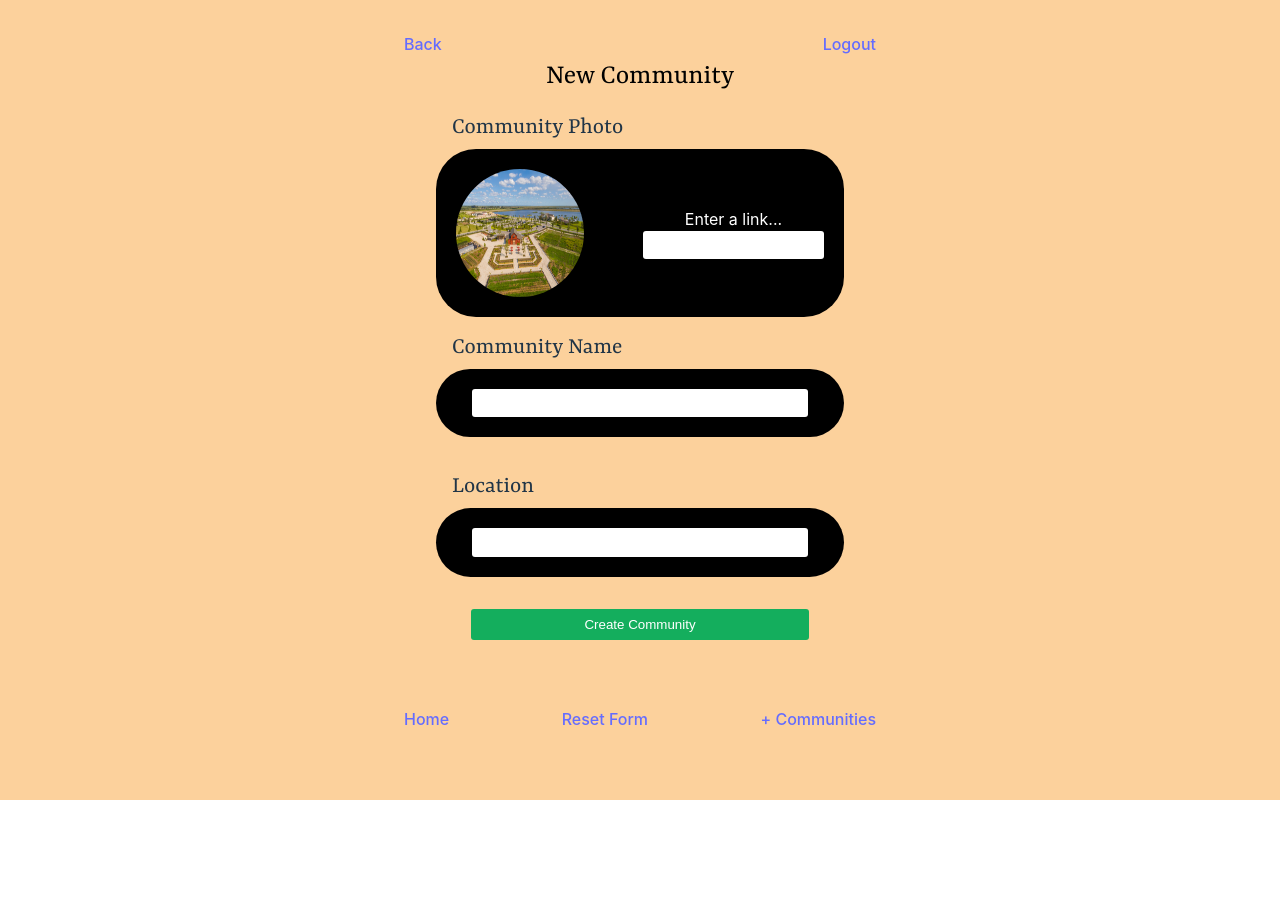
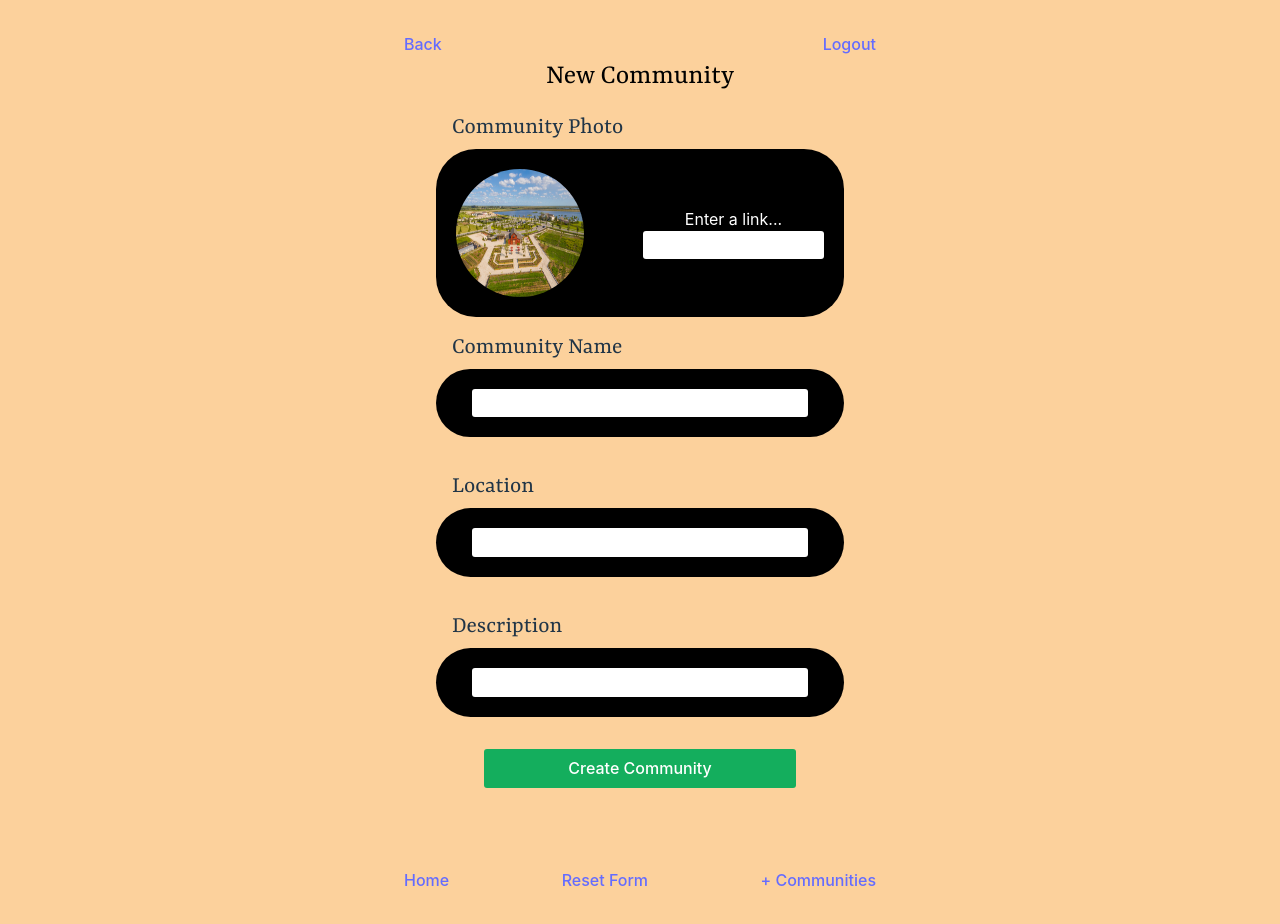
Before and after one commit to danrcross/koinoplaza, a React (Vite) app in the folder client/: page /newcommunity in a window 1280 px wide. Before the commit the page ends 800 px from the top, so only its background shows below. Built offline with nearby package versions, Linux system fonts and the light colour scheme; no server answers.

Commit message:
add JS logic to NewCommunityPage.jsx, update client mutations.js and server resolvers.js

```diff
--- a/client/src/pages/NewCommunityPage.jsx
+++ b/client/src/pages/NewCommunityPage.jsx
@@ -1,8 +1,72 @@
 import Header from "../components/Header";
 import Footer from "../components/Footer";
+import { useNavigate } from "react-router-dom";
+
+import { useState } from "react";
+import { useQuery, useMutation } from "@apollo/client";
+import { GET_CURRENT_USER } from "../utils/queries";
+import { CREATE_COMMUNITY } from "../utils/mutations";
 
 import sampPic from "../assets/images/wvlok.png";
 export default function NewCommunityPage() {
+  const navigate = useNavigate();
+
+  // use store the data for the form in a state
+  const [formState, setFormState] = useState({
+    name: "",
+    description: "",
+    location: "",
+    image: "",
+  });
+
+  // Define our Query and Mutation
+  const { data, loading } = useQuery(GET_CURRENT_USER);
+  const [createCommunity] = useMutation(CREATE_COMMUNITY);
+
+  // Handles Form Change
+  const handleChange = (e) => {
+    const { name, value } = e.target;
+
+    setFormState({
+      ...formState,
+      [name]: value,
+    });
+
+    // for later, if we want to notify users that fields can't be empty while filling out form
+    if ((name === "name" || "location" || "description") && value === "") {
+      console.log("field cannot be blank!");
+    }
+  };
+
+  // Upon clicking "Create Community"...
+  const handleClick = async (e) => {
+    e.preventDefault();
+    console.log("button clicked");
+
+    // get the current user._id, as well as the values in the form
+    const userID = (await data?.currentUser._id) || [];
+    const { name, description, location, image } = formState;
+
+    // perform mutation with those values. Upon success, redirect to the users communities
+    try {
+      await createCommunity({
+        variables: {
+          name,
+          description,
+          location,
+          image,
+          createdBy: userID,
+        },
+      });
+      window.alert(
+        `New Community, ${name}, successfully created! \n Redirecting to your communities`
+      );
+      navigate("/communities");
+    } catch (err) {
+      console.log(err);
+    }
+  };
+
   return (
     <div className="newItemPage">
       <Header />
@@ -20,8 +84,10 @@ export default function NewCommunityPage() {
               <input
                 type="url"
                 id="ncPicUrl"
-                name="ncPicUrl"
+                name="image"
                 className="itemInputShort"
+                value={formState.image}
+                onChange={handleChange}
               ></input>
             </div>
           </div>
@@ -31,7 +97,9 @@ export default function NewCommunityPage() {
               className="itemInputLong"
               type="text"
               id="commName"
-              name="commName"
+              name="name"
+              value={formState.name}
+              onChange={handleChange}
             ></input>
           </div>
 
@@ -42,9 +110,25 @@ export default function NewCommunityPage() {
               type="text"
               id="location"
               name="location"
+              value={formState.location}
+              onChange={handleChange}
             ></input>
           </div>
-          <input className="submitBtn" type="submit" value="Create Community" />
+
+          <label className="newItemLabel">Description</label>
+          <div className="inputWrapper">
+            <input
+              className="itemInputLong"
+              type="text"
+              id="description"
+              name="description"
+              value={formState.description}
+              onChange={handleChange}
+            ></input>
+          </div>
+          <button className="submitBtn" onClick={handleClick}>
+            Create Community
+          </button>
         </form>
       </div>
       <Footer />
--- a/client/src/utils/mutations.js
+++ b/client/src/utils/mutations.js
@@ -67,3 +67,15 @@ export const LEAVE_COMMUNITY = gql`
   }
 }
 `;
+
+export const CREATE_COMMUNITY = gql`
+mutation AddCommunity($name: String!, $description: String!, $location: String!, $createdBy: ID!, $image: String) {
+  addCommunity(name: $name, description: $description, location: $location, createdBy: $createdBy, image: $image) {
+    _id
+    name
+    description
+    location
+    createdBy
+  }
+}
+`;
```
Also changed, not shown: 1 other file (tests, documents, lock files or other folders).
